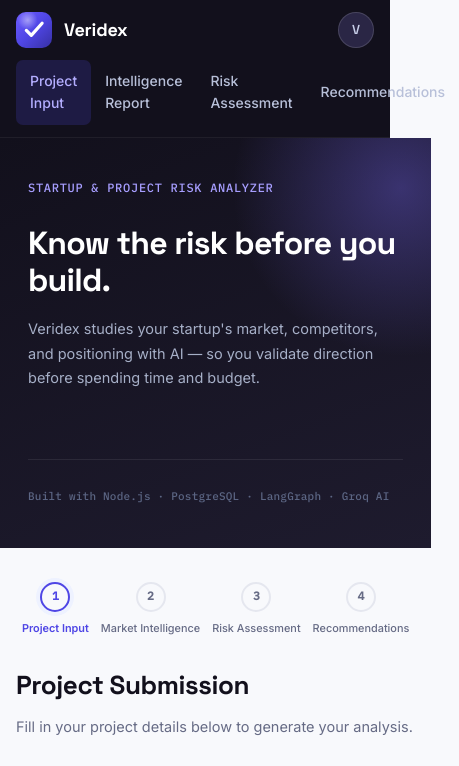
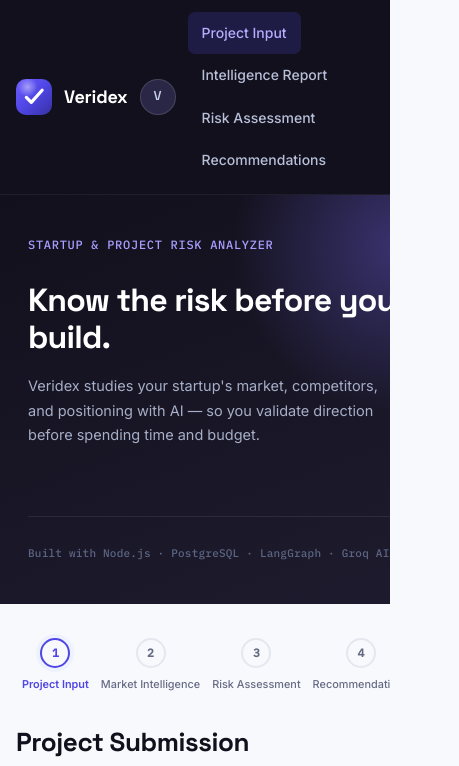
Before and after one commit to kesuvyshnavi/veridex, a website: page public/index.html in a window 390 px wide. Shown: the top 766 px of the page, 459 px wide, since content can reach past the window. Drawn offline with Linux system fonts and the light colour scheme.

Commit message:
Mobile responsiveness pass and retry-on-network-failure UX

```diff
--- a/public/css/style.css
+++ b/public/css/style.css
@@ -28,6 +28,7 @@
 html, body {
   width: 100%;
   min-height: 100%;
+  overflow-x: hidden; /* safety net: no element should ever push the whole page sideways */
 }
 
 body {
@@ -100,6 +101,7 @@ a {
 .navbar-links {
   flex: 1;
   display: flex;
+  flex-wrap: wrap;
   justify-content: center;
 }
 
@@ -662,9 +664,13 @@ a {
   .results-page {
     padding: 32px 24px 60px;
   }
-}
 
-@media (max-width: 640px) {
+  /* Navbar stacking moved up to the same breakpoint where the app-shell
+     itself goes single-column. Previously this only applied at 640px,
+     leaving a 641-960px gap where the logo + 4 nav items + avatar didn't
+     fit on one row and had nowhere to wrap to, forcing the whole page
+     into horizontal scroll (every line of text clipped on the left by
+     the same amount — not an overlap bug, a sideways-scroll bug). */
   .navbar-inner {
     flex-wrap: wrap;
     padding: 12px 16px;
@@ -678,6 +684,9 @@ a {
   .navbar-tagline {
     display: none;
   }
+}
+
+@media (max-width: 640px) {
   .status-text {
     display: none;
   }
```
